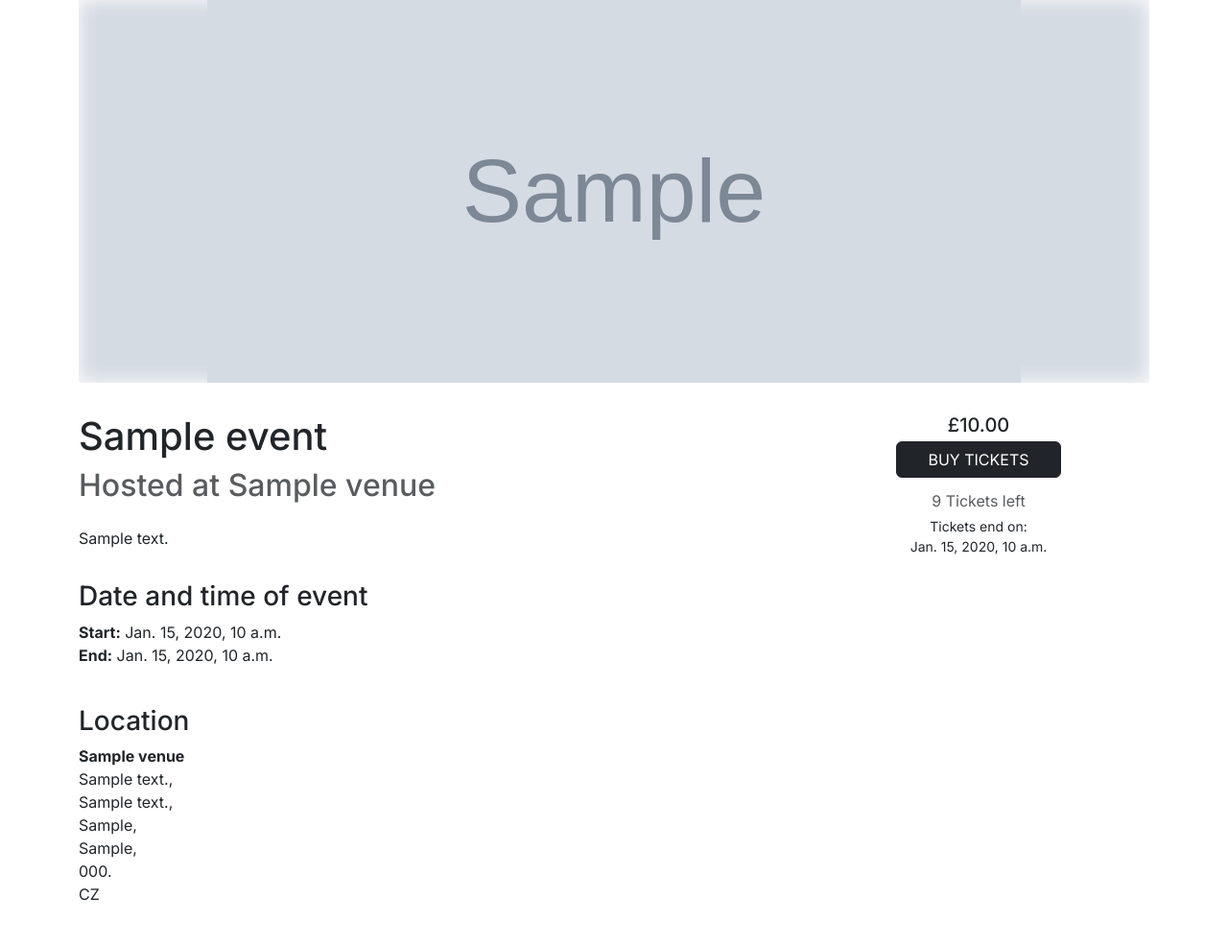
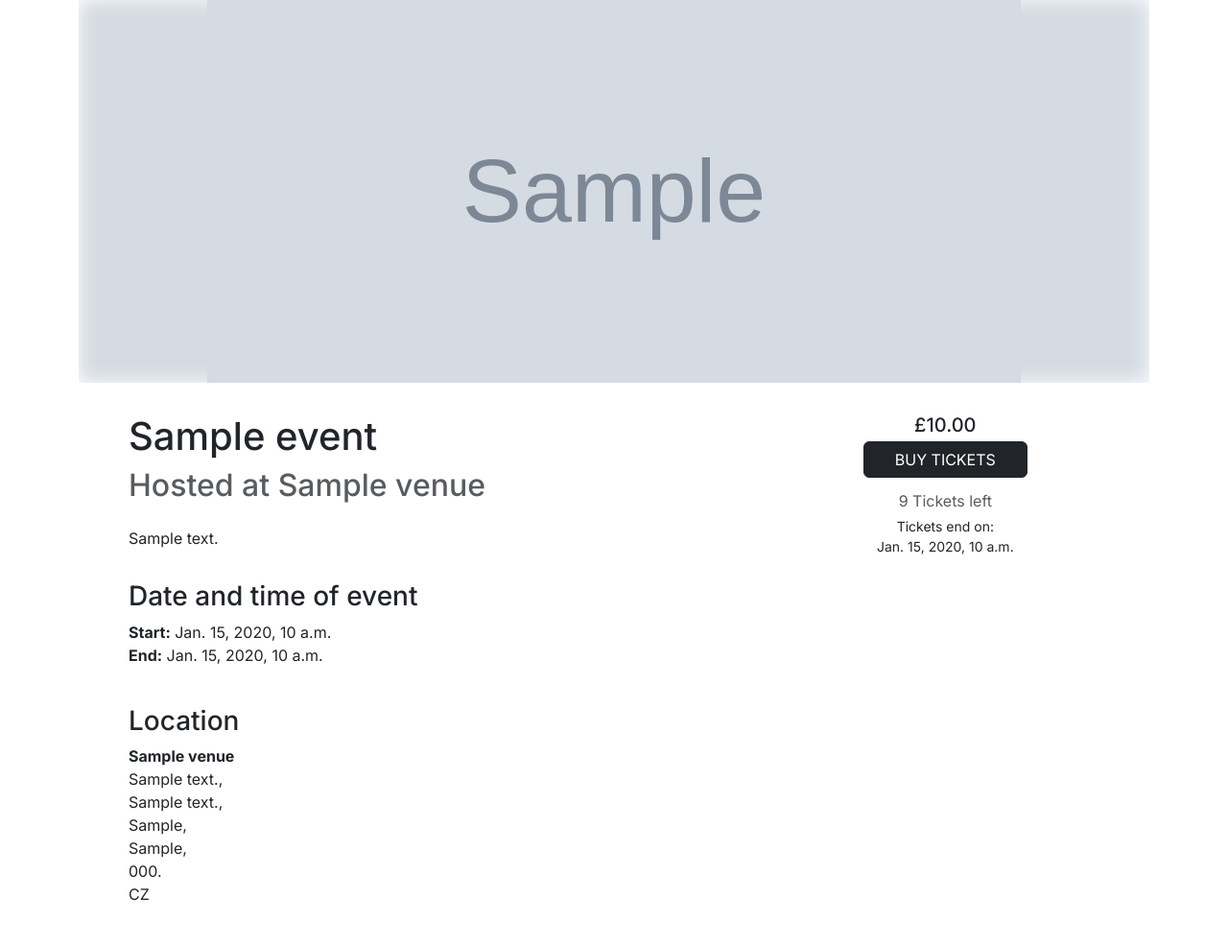
Before and after one commit to avabellaw/bright-times, a Django app: page /events/event-details/1 in a window 1280 px wide. Shown: the part 94-1078 px from the top of the page at 96% size. Run offline with Django 5.2, Linux system fonts and the light colour scheme; tables that the repository leaves empty hold one stand-in row (values such as "Sample post"); grey boxes marked "Sample" are stand-in pictures.

Commit message:
Add extra padding around event details content

```diff
--- a/events/static/event-styles.css
+++ b/events/static/event-styles.css
@@ -3,6 +3,10 @@
 body {
     /* Fixed-bottom buy tickets height */
     --buy-tickets-height: 10em;
+}
+
+#event-details-container {
+    padding: 0 5%;
 }
 
 .event-hero-img {
--- a/events/templates/events/event-details.html
+++ b/events/templates/events/event-details.html
@@ -26,6 +26,8 @@
                 </div>
             </div>
         </div>
+    </div>
+    <div class="container" id="event-details-container">
         <div class="row">
             <div class="col-12 col-md-8">
                 <article id="event-details">
@@ -34,7 +36,6 @@
                         <h2 class="text-muted">Hosted at {{ event.venue.name }}</h2>
                         <p id="event-desc">{{ event.desc }}</p>
                     </header>
-
                     <section>
                         <h3>Date and time of event</h3>
                         <p>
@@ -45,7 +46,6 @@
                             {{ event.end_date_time }}
                         </p>
                     </section>
-
                     <section>
                         <h3>Location</h3>
                         <p>
@@ -72,7 +72,9 @@
                    href="{% url 'buy-ticket' event.id %}"
                    class="btn btn-dark">BUY TICKETS</a>
                 <p class="tickets-left text-muted d-none d-md-block">{{ event.tickets_left }} Tickets left</p>
-                <small>Tickets end on:<br>{{ event.ticket_end_date_time }}</small>
+                <small>Tickets end on:
+                    <br>
+                {{ event.ticket_end_date_time }}</small>
             </div>
         </div>
         <div id="event-details_buy-tickets_whitespace"></div>
```
